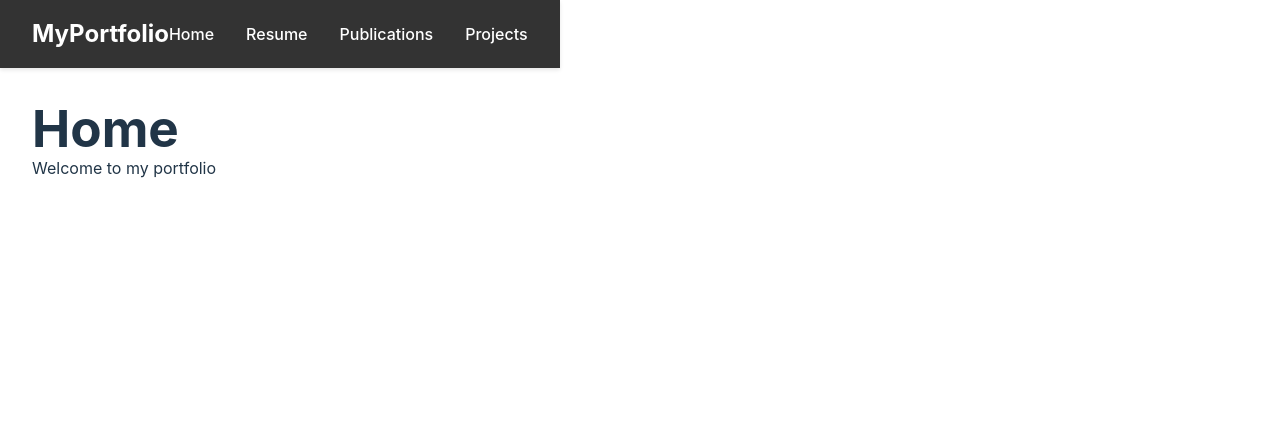
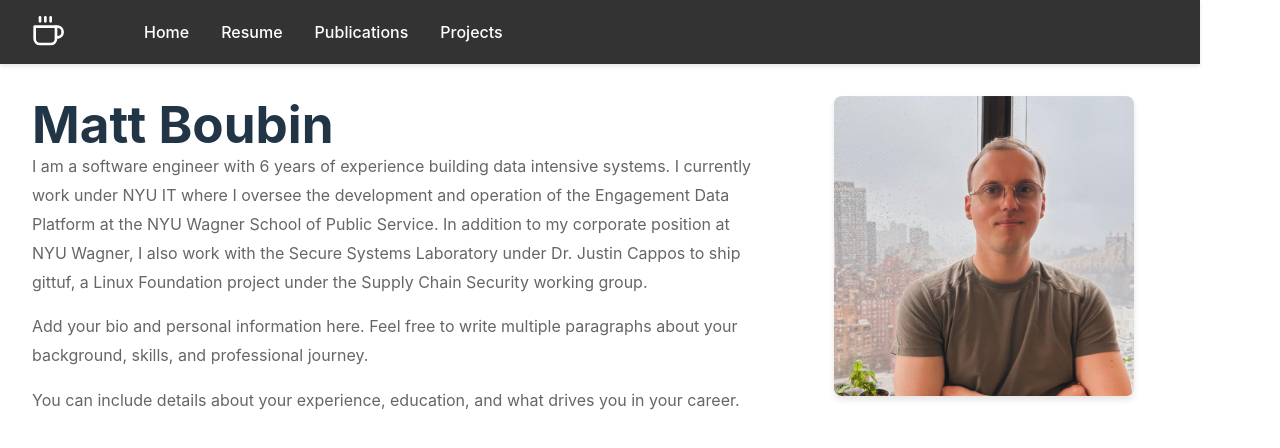
Before and after one commit to boubinmj/boubinmj.github.io, a React (Vite) app: page / in a window 1280 px wide. Shown: the top 448 px of the page. Built offline with nearby package versions, Linux system fonts and the light colour scheme.

Commit message:
updated home page

```diff
--- a/package.json
+++ b/package.json
@@ -12,6 +12,7 @@
   "dependencies": {
     "react": "^19.2.0",
     "react-dom": "^19.2.0",
+    "react-icons": "^5.5.0",
     "react-router-dom": "^7.11.0"
   },
   "devDependencies": {
--- a/src/App.css
+++ b/src/App.css
@@ -21,3 +21,60 @@ body {
 .page {
   min-height: calc(100vh - 100px);
 }
+
+/* Home Page Layout */
+.home-container {
+  display: flex;
+  gap: 2rem;
+  align-items: flex-start;
+}
+
+.home-content {
+  flex: 2;
+}
+
+.home-headshot {
+  flex: 1;
+  display: flex;
+  justify-content: center;
+}
+
+.headshot-img {
+  width: 100%;
+  max-width: 300px;
+  border-radius: 8px;
+  box-shadow: 0 4px 6px rgba(0, 0, 0, 0.1);
+}
+
+.bio-text {
+  line-height: 1.8;
+  color: #666;
+}
+
+.bio-text p {
+  margin-bottom: 1rem;
+}
+
+.bio-text p:last-child {
+  margin-bottom: 0;
+}
+
+/* Mobile Responsive */
+@media (max-width: 768px) {
+  .home-container {
+    flex-direction: column;
+    gap: 1.5rem;
+  }
+
+  .home-content {
+    flex: 1;
+  }
+
+  .home-headshot {
+    width: 100%;
+  }
+
+  .headshot-img {
+    max-width: 250px;
+  }
+}
--- a/src/components/Navbar.tsx
+++ b/src/components/Navbar.tsx
@@ -1,11 +1,14 @@
 import { Link } from 'react-router-dom'
+import { FiCode, FiCoffee } from 'react-icons/fi'
 import '../styles/Navbar.css'
 
 export default function Navbar() {
   return (
     <nav className="navbar">
       <div className="navbar-container">
-        <div className="navbar-logo">MyPortfolio</div>
+        <Link to="/" className="navbar-logo">
+          <FiCoffee size={32} />
+        </Link>
         <ul className="nav-menu">
           <li><Link to="/">Home</Link></li>
           <li><Link to="/resume">Resume</Link></li>
--- a/src/pages/Home.tsx
+++ b/src/pages/Home.tsx
@@ -1,8 +1,33 @@
 export default function Home() {
   return (
     <div className="page">
-      <h1>Home</h1>
-      <p>Welcome to my portfolio</p>
+      <div className="home-container">
+        <div className="home-content">
+          <h1>Matt Boubin</h1>
+          <div className="bio-text">
+            <p>
+              I am a software engineer with 6 years of experience building data intensive systems.
+              I currently work under NYU IT where I oversee the development and operation of the Engagement Data Platform at the NYU Wagner School of Public Service.
+              In addition to my corporate position at NYU Wagner, I also work with the Secure Systems Laboratory under Dr. Justin Cappos to ship gittuf, a Linux Foundation project under the Supply Chain Security working group.
+            </p>
+            <p>
+              Add your bio and personal information here. Feel free to write multiple
+              paragraphs about your background, skills, and professional journey.
+            </p>
+            <p>
+              You can include details about your experience, education, and what
+              drives you in your career.
+            </p>
+          </div>
+        </div>
+        <div className="home-headshot">
+          <img
+            src="media/headshot.jpeg"
+            alt="Headshot"
+            className="headshot-img"
+          />
+        </div>
+      </div>
     </div>
   )
 }
--- a/src/styles/Navbar.css
+++ b/src/styles/Navbar.css
@@ -11,13 +11,17 @@
   margin: 0 auto;
   padding: 0 2rem;
   display: flex;
-  justify-content: space-between;
+  justify-content: flex-start;
   align-items: center;
+  gap: 3rem;
 }
 
 .navbar-logo {
   font-size: 1.5rem;
+  padding-right: 2rem;
   font-weight: bold;
+  display: flex;
+  align-items: center;
   color: white;
 }
 
```
Also changed, not shown: 1 other file (tests, documents, lock files or other folders).
